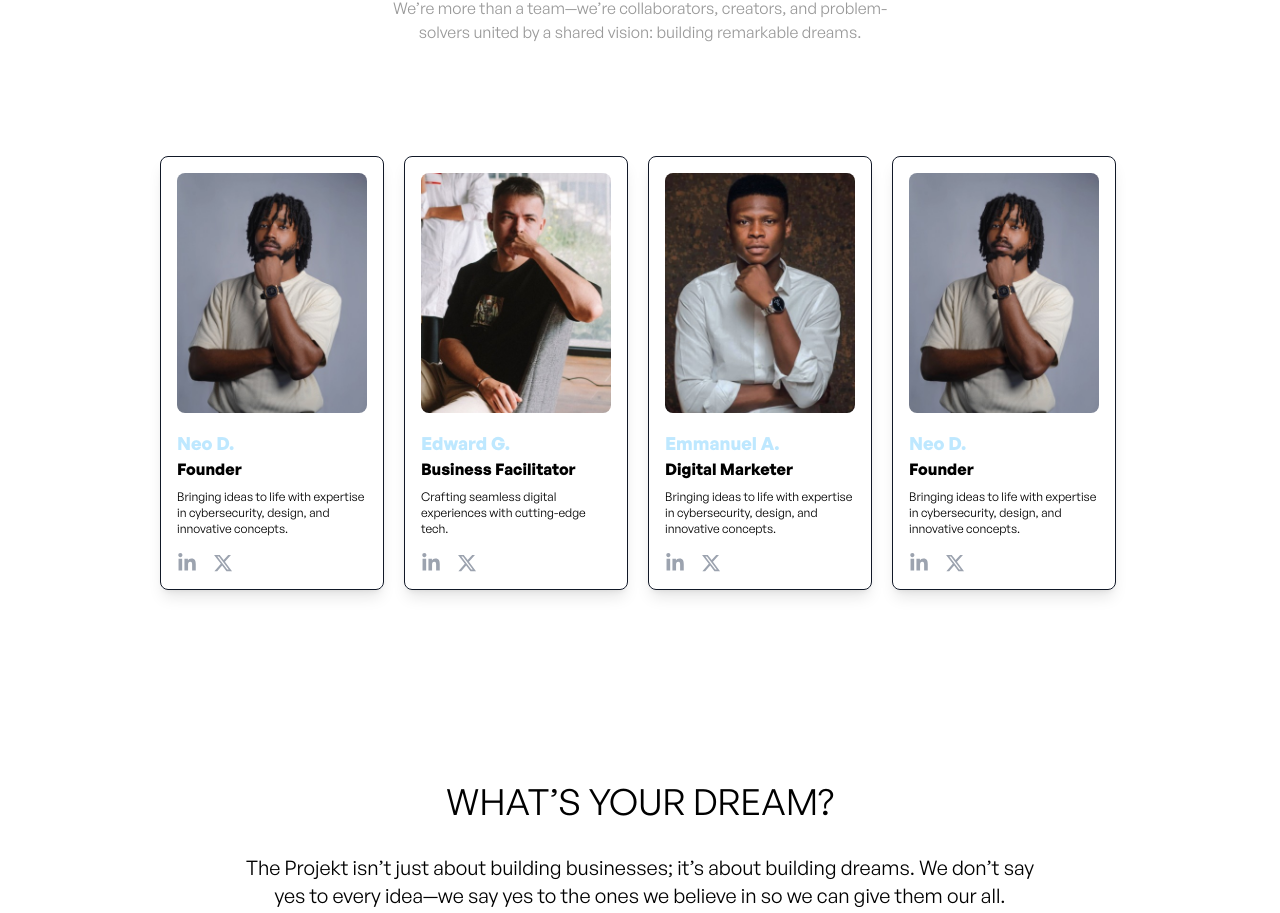
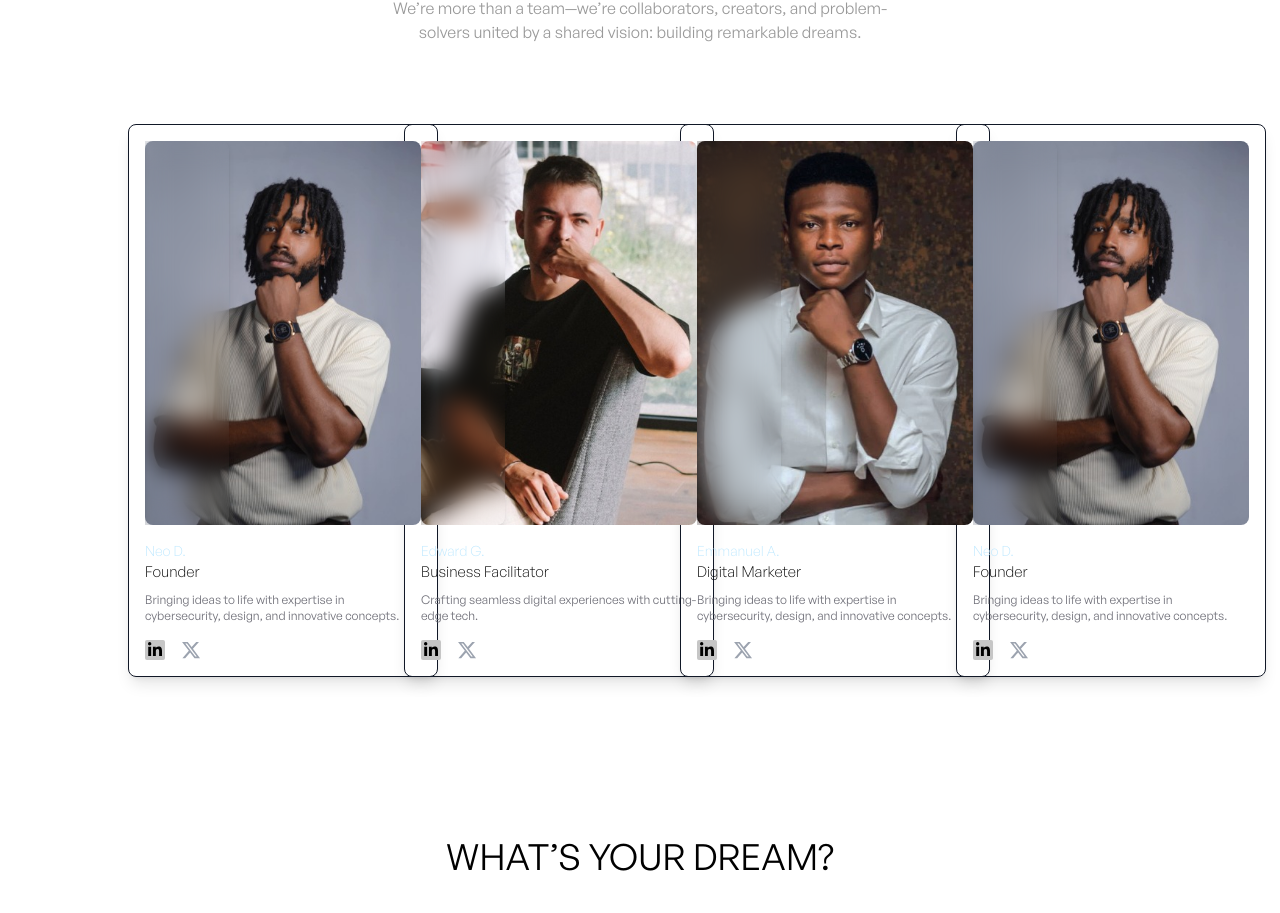
Before and after one commit to mikol-ux/test-projekt, a Next.js app: page /AboutUs in a window 1280 px wide. Shown: the part 4899-5812 px from the top of the page. Built offline with nearby package versions, Linux system fonts and the light colour scheme.

Commit message:
Card design - icon changes

```diff
--- a/src/app/(home)/(pages)/AboutUs/sections/DreamBuilders/team.tsx
+++ b/src/app/(home)/(pages)/AboutUs/sections/DreamBuilders/team.tsx
@@ -1,20 +1,51 @@
+/* eslint-disable @next/next/no-img-element */
+
+
+'use client';
 import React from 'react';
 
+// eslint-disable-next-line @typescript-eslint/no-explicit-any
 const ProfileCard = ({ name, title, description, imagePath, linkedin, twitter }: any) => {
   return (
-    <div className="w-56 border border-gray-900 rounded-lg shadow-lg p-4">
-      <div className="relative">
-        <div className="absolute inset-0 rounded-l-lg" />
+    <div className="w-[310px] border hover:cursor-pointer hover:scale-105 transition-all border-gray-900 rounded-lg shadow-lg p-4">
+      <div className="relative overflow-hidden   group">
+        {/* Profile Image */}
         <img
           src={imagePath}
           alt="Profile"
-          className="rounded-lg object-cover h-60 w-full"
+          className="rounded-lg object-cover h-96 w-full"
         />
+
+        {/* Transparent div */}
+        <div
+          className="absolute bottom-0 right-48 bg-transparent rounded-lg shadow-md transition-all delay-100
+           h-full w-full bg-gray-500 bg-clip-padding backdrop-filter backdrop-blur-md bg-opacity-60 overflow-hidden "
+        ></div>
+
+        {/* Animated Blur Div */}
+
+        <div
+          className="absolute bottom-0 left-[-100%] rounded-lg shadow-md bg-transparent
+          h-full w-full bg-clip-padding backdrop-filter backdrop-blur-md bg-opacity-50
+          transition-transform duration-500 ease-in-out group-hover:translate-x-full"
+        ></div>
       </div>
-      <div className="mt-4">
-        <h3 className="text-lg font-bold text-sky-blue">{name}</h3>
-        <p className="font-bold">{title}</p>
-        <p className="mt-2 text-xs">
+
+      {/* Card Content */}
+      <div className="mt-4 group">
+        <h3
+          className="text-sm font-light  text-sky-blue  "
+        >
+          {name}
+        </h3>
+        <p
+          className="text-[15px] font-light transition-opacity duration-500 "
+        >
+          {title}
+        </p>
+        <p
+          className="mt-2 text-zinc-500 text-xs transition-transform duration-500 "
+        >
           {description}
         </p>
         <div className="flex mt-4 space-x-4">
@@ -22,31 +53,32 @@ const ProfileCard = ({ name, title, description, imagePath, linkedin, twitter }:
             href={linkedin}
             target="_blank"
             rel="noopener noreferrer"
-            className="text-gray-400 hover:text-white"
+            className="text-gray-400 hover:text-white bg-white-300 h-5 w-5 rounded-[2px] flex justify-center items-center"
           >
-            <span className="[&>svg]:h-5 [&>svg]:w-5">
+            <span className="[&>svg]:h-4 [&>svg]:w-4  ">
                 <svg
                     xmlns="http://www.w3.org/2000/svg"
-                    fill="currentColor"
+                    fill="black"
                     viewBox="0 0 448 512">
                     <path
                     d="M100.3 448H7.4V148.9h92.9zM53.8 108.1C24.1 108.1 0 83.5 0 53.8a53.8 53.8 0 0 1 107.6 0c0 29.7-24.1 54.3-53.8 54.3zM447.9 448h-92.7V302.4c0-34.7-.7-79.2-48.3-79.2-48.3 0-55.7 37.7-55.7 76.7V448h-92.8V148.9h89.1v40.8h1.3c12.4-23.5 42.7-48.3 87.9-48.3 94 0 111.3 61.9 111.3 142.3V448z" />
                 </svg>
             </span>
           </a>
+
           <a
             href={twitter}
             target="_blank"
             rel="noopener noreferrer"
-            className="text-gray-400 hover:text-white"
+            className="text-gray-400 hover:text-white transition-transform duration-500 group-hover:scale-110"
           >
             <span className="[&>svg]:h-5 [&>svg]:w-5">
               <svg
                 xmlns="http://www.w3.org/2000/svg"
                 fill="currentColor"
-                    viewBox="0 0 512 512">
-                    <path
-                    d="M389.2 48h70.6L305.6 224.2 487 464H345L233.7 318.6 106.5 464H35.8L200.7 275.5 26.8 48H172.4L272.9 180.9 389.2 48zM364.4 421.8h39.1L151.1 88h-42L364.4 421.8z" />
+                viewBox="0 0 512 512"
+              >
+                <path d="M389.2 48h70.6L305.6 224.2 487 464H345L233.7 318.6 106.5 464H35.8L200.7 275.5 26.8 48H172.4L272.9 180.9 389.2 48zM364.4 421.8h39.1L151.1 88h-42L364.4 421.8z" />
               </svg>
             </span>
           </a>
@@ -59,52 +91,57 @@ const ProfileCard = ({ name, title, description, imagePath, linkedin, twitter }:
 const BuildTeam = () => {
   const profiles = [
     {
-      name: "Neo D.",
-      title: "Founder",
-      description: "Bringing ideas to life with expertise in cybersecurity, design, and innovative concepts.",
-      imagePath: "/img/aboutUs/Neo D.jpg",
-      linkedin: "https://linkedin.com",
-      twitter: "https://twitter.com",
+      name: 'Neo D.',
+      title: 'Founder',
+      description:
+        'Bringing ideas to life with expertise in cybersecurity, design, and innovative concepts.',
+      imagePath: '/img/aboutUs/Neo D.jpg',
+      linkedin: 'https://linkedin.com',
+      twitter: 'https://twitter.com',
     },
     {
-        name: "Edward G.",
-        title: "Business Facilitator",
-        description: "Crafting seamless digital experiences with cutting-edge tech.",
-        imagePath: "/img/aboutUs/Edward G.jpg",
-        linkedin: "https://linkedin.com",
-        twitter: "https://twitter.com",
+      name: 'Edward G.',
+      title: 'Business Facilitator',
+      description: 'Crafting seamless digital experiences with cutting-edge tech.',
+      imagePath: '/img/aboutUs/Edward G.jpg',
+      linkedin: 'https://linkedin.com',
+      twitter: 'https://twitter.com',
     },
     {
-        name: "Emmanuel A.",
-        title: "Digital Marketer",
-        description: "Bringing ideas to life with expertise in cybersecurity, design, and innovative concepts.",
-        imagePath: "/img/aboutUs/Emmanuel A.jpg",
-        linkedin: "https://linkedin.com",
-        twitter: "https://twitter.com",
+      name: 'Emmanuel A.',
+      title: 'Digital Marketer',
+      description:
+        'Bringing ideas to life with expertise in cybersecurity, design, and innovative concepts.',
+      imagePath: '/img/aboutUs/Emmanuel A.jpg',
+      linkedin: 'https://linkedin.com',
+      twitter: 'https://twitter.com',
     },
     {
-      name: "Neo D.",
-      title: "Founder",
-      description: "Bringing ideas to life with expertise in cybersecurity, design, and innovative concepts.",
-      imagePath: "/img/aboutUs/Neo D.jpg",
-      linkedin: "https://linkedin.com",
-      twitter: "https://twitter.com",
+      name: 'Neo D.',
+      title: 'Founder',
+      description:
+        'Bringing ideas to life with expertise in cybersecurity, design, and innovative concepts.',
+      imagePath: '/img/aboutUs/Neo D.jpg',
+      linkedin: 'https://linkedin.com',
+      twitter: 'https://twitter.com',
     },
   ];
 
   return (
-    <section className='tpk-container flex flex-col items-center'>
-        <div className='text-center mb-8'>
-            <h2 className='text-3xl mb-8'>MEET THE DREAM BUILDERS</h2>
-            <p className='text-muted mb-12'>We’re more than a team—we’re collaborators, creators, and problem- <br />solvers united by a shared vision: building remarkable dreams.</p>
+    <section className="tpk-container flex flex-col items-center">
+      <div className="text-center mb-8">
+        <h2 className="text-3xl mb-8">MEET THE DREAM BUILDERS</h2>
+        <p className="text-muted mb-12">
+          We’re more than a team—we’re collaborators, creators, and problem- <br />
+          solvers united by a shared vision: building remarkable dreams.
+        </p>
       </div>
-        <div className="grid grid-cols-1 md:grid-cols-2 lg:grid-cols-4 gap-4 p-8 w-4/5 mx-auto">
+      <div className="grid grid-cols-1 md:grid-cols-2 lg:grid-cols-4 gap-20 w-4/5 mx-auto">
         {profiles.map((profile, index) => (
           <ProfileCard key={index} {...profile} />
         ))}
       </div>
     </section>
-
   );
 };
 
```
Lines whose indentation alone changed are shown as unchanged.
